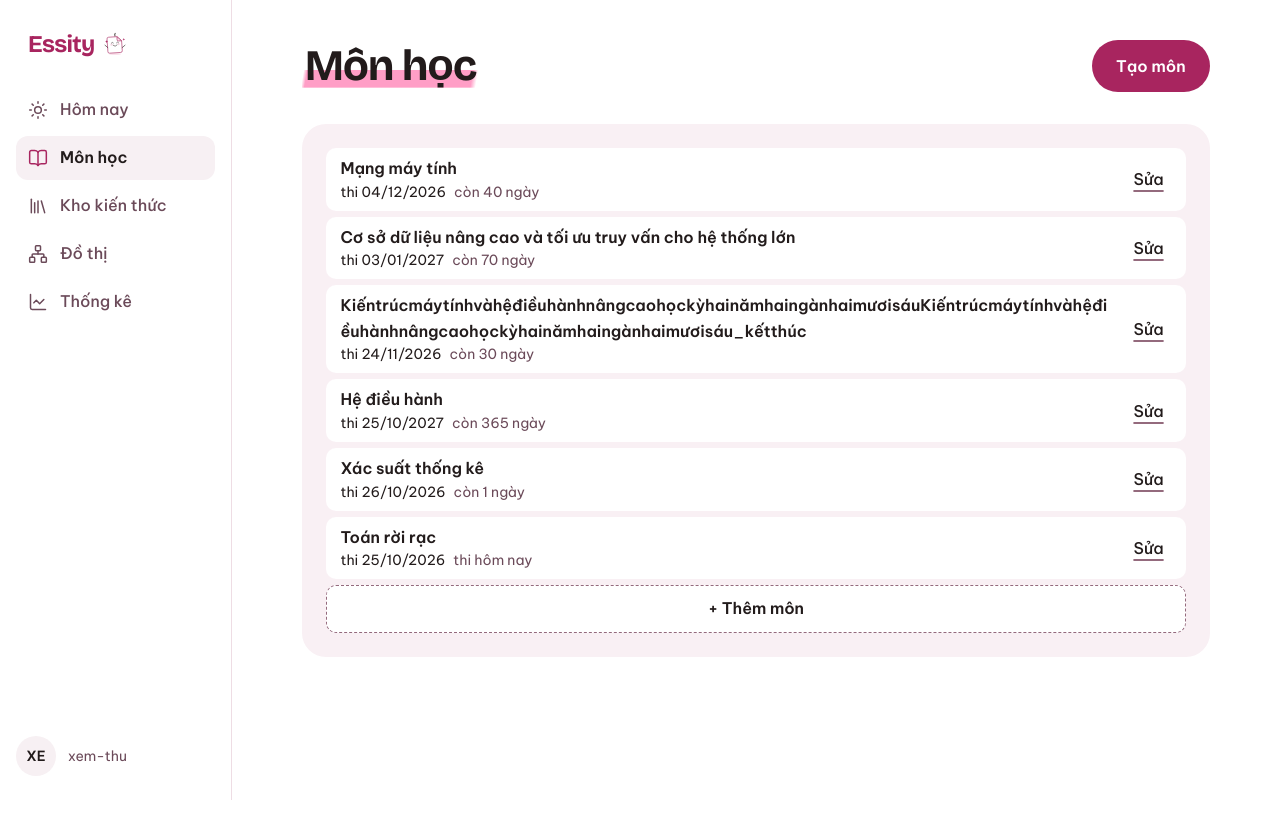
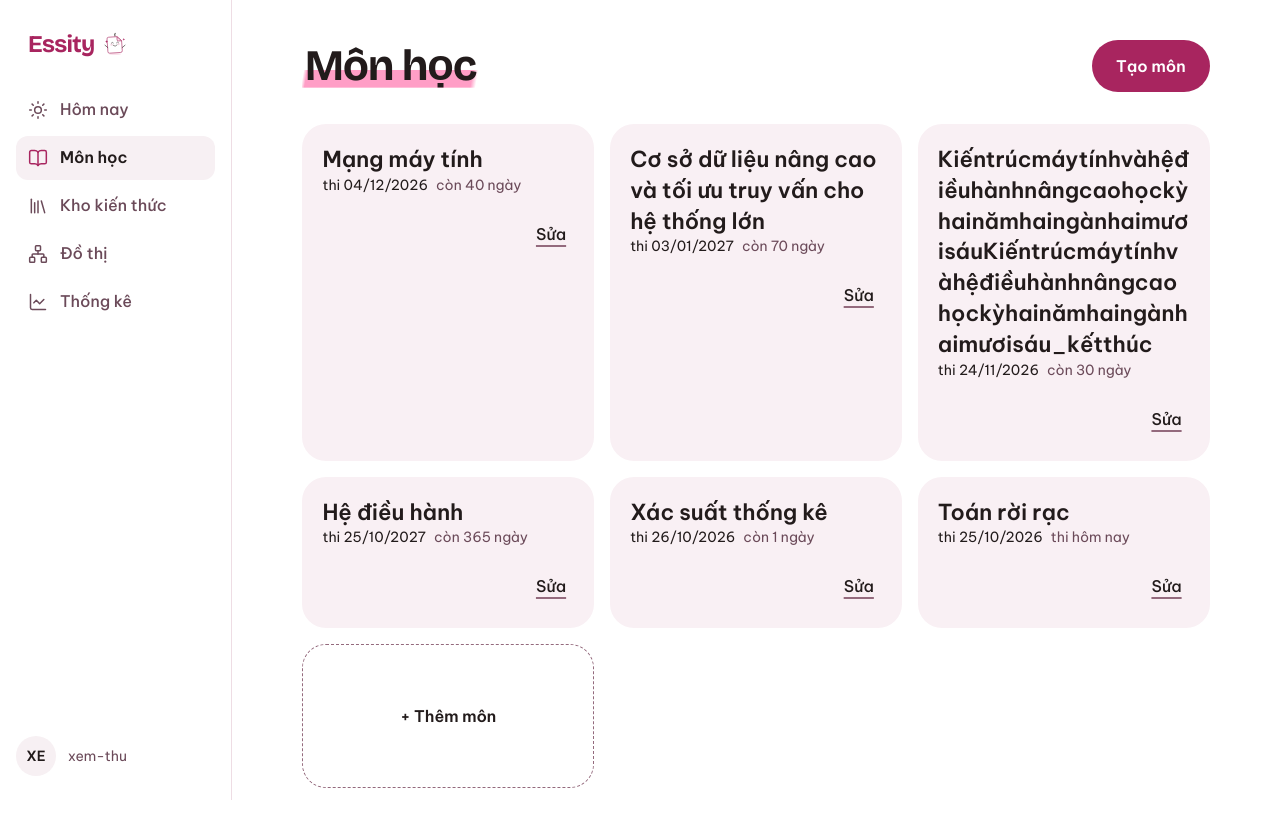
Before and after one commit to Nha-Cong-Dong/Essity, a Next.js app in the folder apps/web/: page /design-preview/subjects in a window 1280 px wide. Shown: the top 838 px of the page. Before the commit the page ends 800 px from the top, so only its background shows below. Built offline with nearby package versions, Linux system fonts and the light colour scheme.

Commit message:
UI-A: subjects as tiles, stats trend fills its card

```diff
--- a/apps/web/components/stats/stats-screen.tsx
+++ b/apps/web/components/stats/stats-screen.tsx
@@ -64,12 +64,12 @@ function Trend({ cells }: { cells: GridCell[] }) {
   const weeks = weeklyTrend(cells);
   const top = Math.max(...weeks, 1);
   return (
-    <Sheet className="min-w-0" aria-labelledby="trend-h" role="region">
+    <Sheet className="flex min-w-0 flex-col" aria-labelledby="trend-h" role="region">
       <h2 id="trend-h" className="m-0 mb-1 text-read font-semibold">
         12 tuần gần đây
       </h2>
       <p className="m-0 mb-3 text-meta text-ink-soft">Thẻ đã lưu và câu đã làm theo từng tuần.</p>
-      <div className="flex h-28 items-end gap-1.5" data-trend>
+      <div className="flex min-h-28 flex-1 items-end gap-1.5" data-trend>
         {weeks.map((n, i) => (
           <div key={i} className="flex h-full min-w-0 flex-1 flex-col justify-end" title={`${n}`}>
             <div
--- a/apps/web/components/subjects/subject-list.tsx
+++ b/apps/web/components/subjects/subject-list.tsx
@@ -7,7 +7,6 @@ import { FieldError } from "@/components/field-error";
 import { checkSubject, refusalErrors, type SubjectErrors, SubjectFields } from "@/components/subjects/subject-fields";
 import { SubjectsFrame } from "@/components/subjects/subjects-frame";
 import { Button } from "@/components/ui/button";
-import { NxList } from "@/components/ui/nx-list";
 import { daysLeftText, formatExamDate } from "@/lib/exam-date";
 import { go } from "@/lib/navigate";
 import { SUBJECT_MESSAGES } from "@/lib/subject-copy";
@@ -168,15 +167,15 @@ function SubjectRow({ initial, example, onOpen, onDeleted }: RowProps) {
   }
 
   return (
-    <li className="min-w-0 rounded-row bg-bg">
+    <li className={`min-w-0 rounded-tile bg-hong-tint ${editing ? "col-span-full" : ""}`}>
       {/* V22 (landing "nx"): a row of the subjects tile, letter | name + date line | "Sửa". The name
           wraps between words, never inside one. */}
-      <div className="grid min-h-14 grid-cols-[minmax(0,1fr)_auto] items-center gap-3 px-3.5 py-2">
+      <div className="flex min-h-36 flex-col justify-between gap-4 p-5">
         <div className="flex min-w-0 flex-col">
           <a
             id={ids.name}
             href={`/subjects/${subject.id}`}
-            className="min-w-0 text-body font-semibold break-words text-inherit no-underline hover:underline"
+            className="min-w-0 text-lead font-semibold break-words text-inherit no-underline hover:underline"
           >
             {subject.name}
           </a>
@@ -187,7 +186,7 @@ function SubjectRow({ initial, example, onOpen, onDeleted }: RowProps) {
           </span>
         </div>
         {!editing && (
-          <Button variant="quiet" onClick={open} aria-label={`Sửa ${subject.name}`} className="px-2">
+          <Button variant="quiet" onClick={open} aria-label={`Sửa ${subject.name}`} className="self-end px-2">
             Sửa
           </Button>
         )}
@@ -275,7 +274,7 @@ function DeletedRow() {
   const ref = useRef<HTMLParagraphElement>(null);
   useEffect(() => ref.current?.focus(), []);
   return (
-    <li className="rounded-row bg-bg px-3.5 py-3">
+    <li className="rounded-tile bg-hong-tint p-5">
       <p ref={ref} tabIndex={-1} className="m-0 text-small text-ink-soft">
         Đã xóa môn.
       </p>
@@ -342,7 +341,7 @@ export function SubjectList({ subjects, example }: { subjects: ListedSubject[];
           />
         </>
       ) : (
-        <NxList>
+        <ul className="m-0 grid list-none gap-4 p-0 min-[640px]:grid-cols-2 min-[1100px]:grid-cols-3">
           {rows.map((subject) =>
             subject.id === deletedId ? (
               <DeletedRow key={subject.id} />
@@ -356,15 +355,15 @@ export function SubjectList({ subjects, example }: { subjects: ListedSubject[];
               />
             ),
           )}
-          <li>
+          <li className="min-w-0">
             <a
               href="/subjects/new"
-              className="flex min-h-12 items-center justify-center rounded-row border border-dashed border-line-strong bg-bg px-3.5 text-body font-semibold text-ink no-underline hover:bg-sunken"
+              className="flex min-h-36 h-full items-center justify-center rounded-tile border border-dashed border-line-strong px-3.5 text-body font-semibold text-ink no-underline hover:bg-sunken"
             >
               + Thêm môn
             </a>
           </li>
-        </NxList>
+        </ul>
       )}
     </SubjectsFrame>
   );
```
